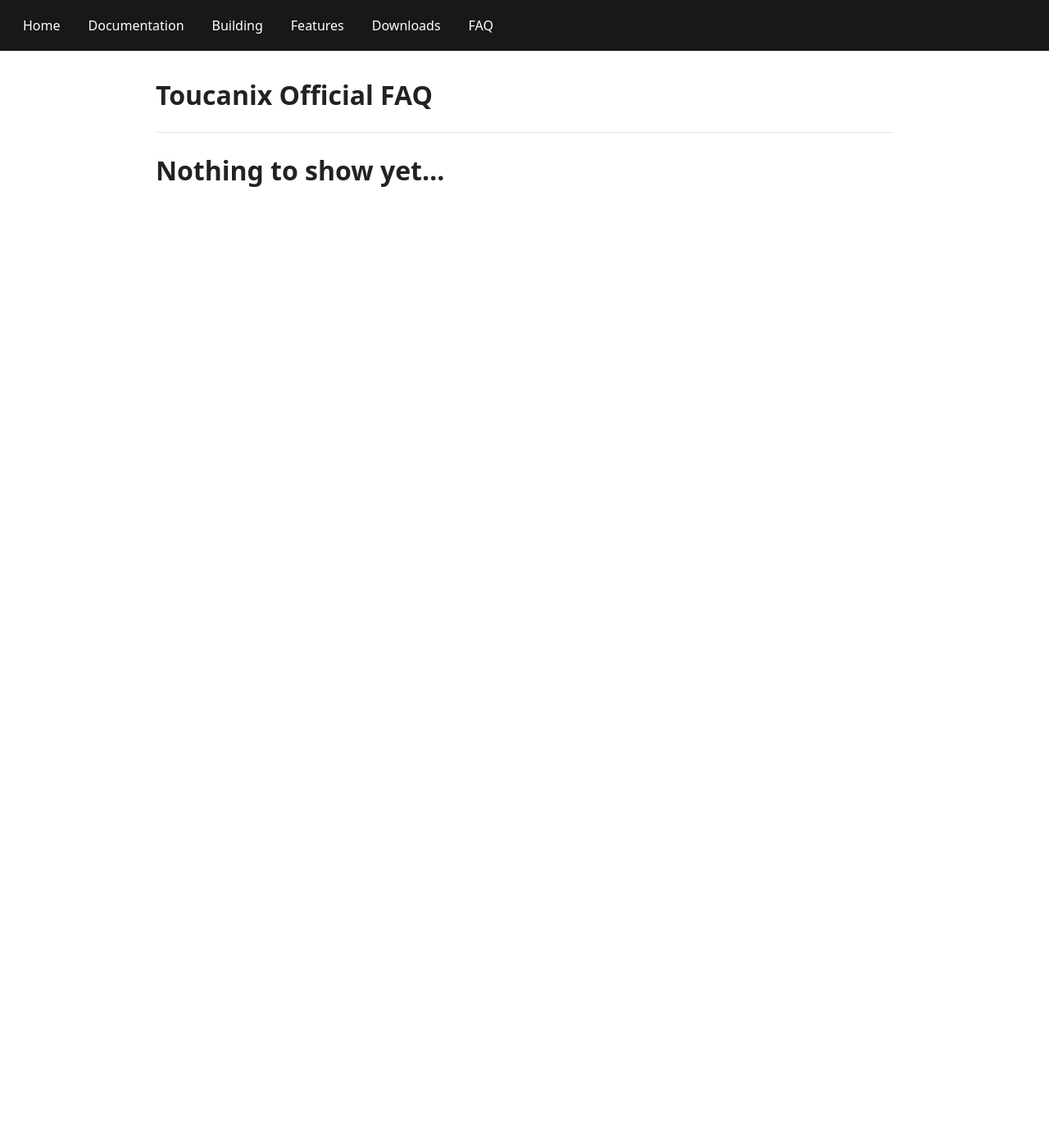
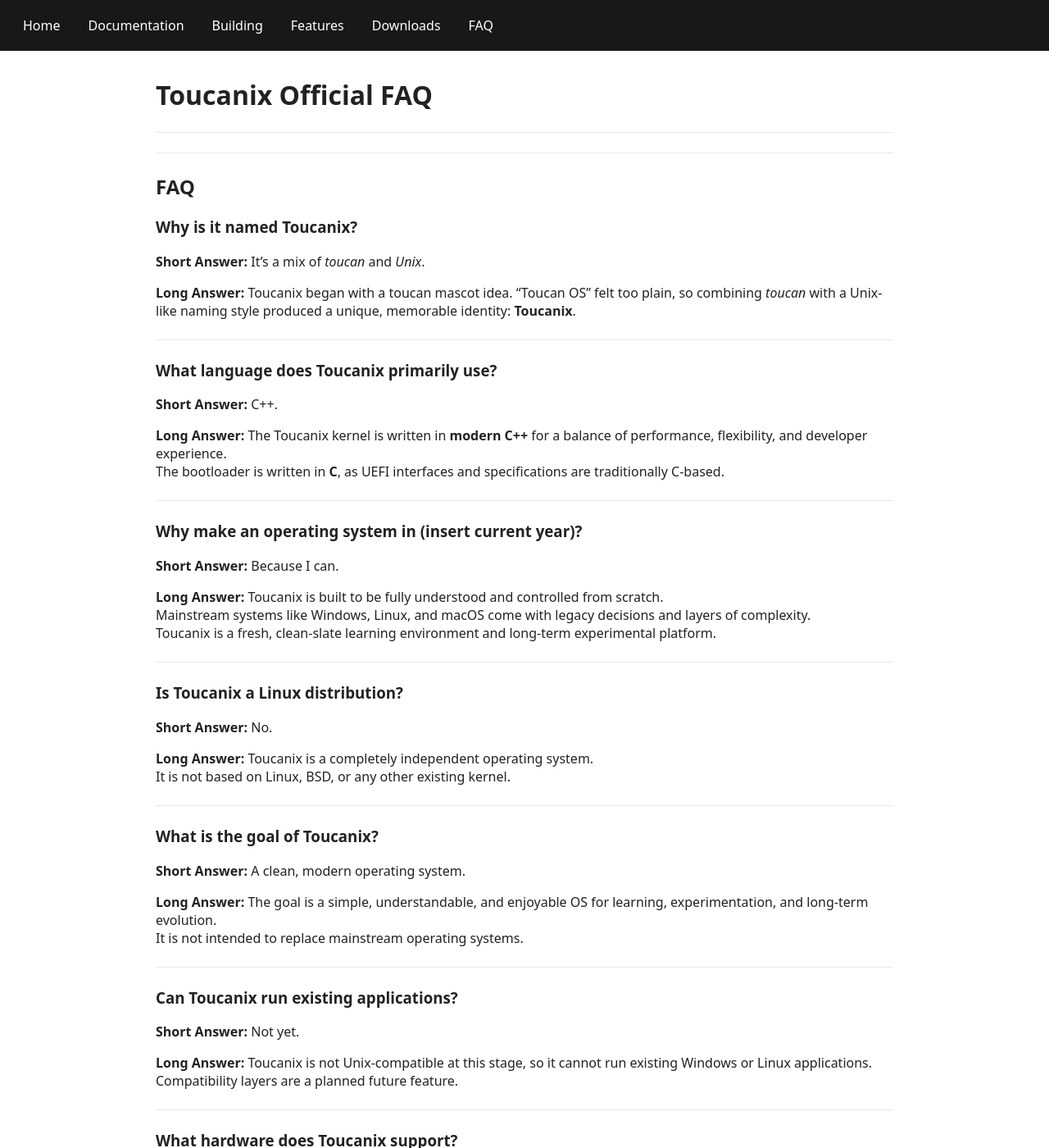
Before and after one commit to CorgiMasterEpic/toucanix-site, a Jekyll site: the page built from faq/index.md, in a window 1280 px wide and 1400 px high. Shown: the whole window at 82% size. Built offline with Jekyll 4.4.1, drawn with Linux system fonts in a browser that asks for light colours; some of the changed text lies outside the part shown.

Commit message:
Create FAQ section for Toucanix
Added FAQ section with questions and answers about Toucanix.

```diff
--- a/faq/index.md
+++ b/faq/index.md
@@ -4,5 +4,78 @@ layout: default
 ---
 
 <link rel="stylesheet" href="/assets/css/theme.css">
+---
 
-# Nothing to show yet...
+## FAQ
+
+### Why is it named Toucanix?
+
+**Short Answer:** It's a mix of *toucan* and *Unix*.
+
+**Long Answer:** Toucanix began with a toucan mascot idea. “Toucan OS” felt too plain, so combining *toucan* with a Unix-like naming style produced a unique, memorable identity: **Toucanix**.
+
+---
+
+### What language does Toucanix primarily use?
+
+**Short Answer:** C++.
+
+**Long Answer:** The Toucanix kernel is written in **modern C++** for a balance of performance, flexibility, and developer experience.
+The bootloader is written in **C**, as UEFI interfaces and specifications are traditionally C-based.
+
+---
+
+### Why make an operating system in (insert current year)?
+
+**Short Answer:** Because I can.
+
+**Long Answer:** Toucanix is built to be fully understood and controlled from scratch.
+Mainstream systems like Windows, Linux, and macOS come with legacy decisions and layers of complexity.
+Toucanix is a fresh, clean-slate learning environment and long-term experimental platform.
+
+---
+
+### Is Toucanix a Linux distribution?
+
+**Short Answer:** No.
+
+**Long Answer:** Toucanix is a completely independent operating system.
+It is not based on Linux, BSD, or any other existing kernel.
+
+---
+
+### What is the goal of Toucanix?
+
+**Short Answer:** A clean, modern operating system.
+
+**Long Answer:** The goal is a simple, understandable, and enjoyable OS for learning, experimentation, and long-term evolution.
+It is not intended to replace mainstream operating systems.
+
+---
+
+### Can Toucanix run existing applications?
+
+**Short Answer:** Not yet.
+
+**Long Answer:** Toucanix is not Unix-compatible at this stage, so it cannot run existing Windows or Linux applications.
+Compatibility layers are a planned future feature.
+
+---
+
+### What hardware does Toucanix support?
+
+**Short Answer:** Modern x86_64 hardware (excluding GPUs for now).
+
+**Long Answer:** Toucanix targets **UEFI x86_64** hardware.
+GPU drivers and additional architectures may be added later.
+
+---
+
+### Is Toucanix open source?
+
+**Short Answer:** Yes — the base system is open source.
+
+**Long Answer:** The core Toucanix project is open source for learning, transparency, and community involvement.
+A potential “Pro” edition with additional features is being considered, but nothing is finalized.
+
+---
```
